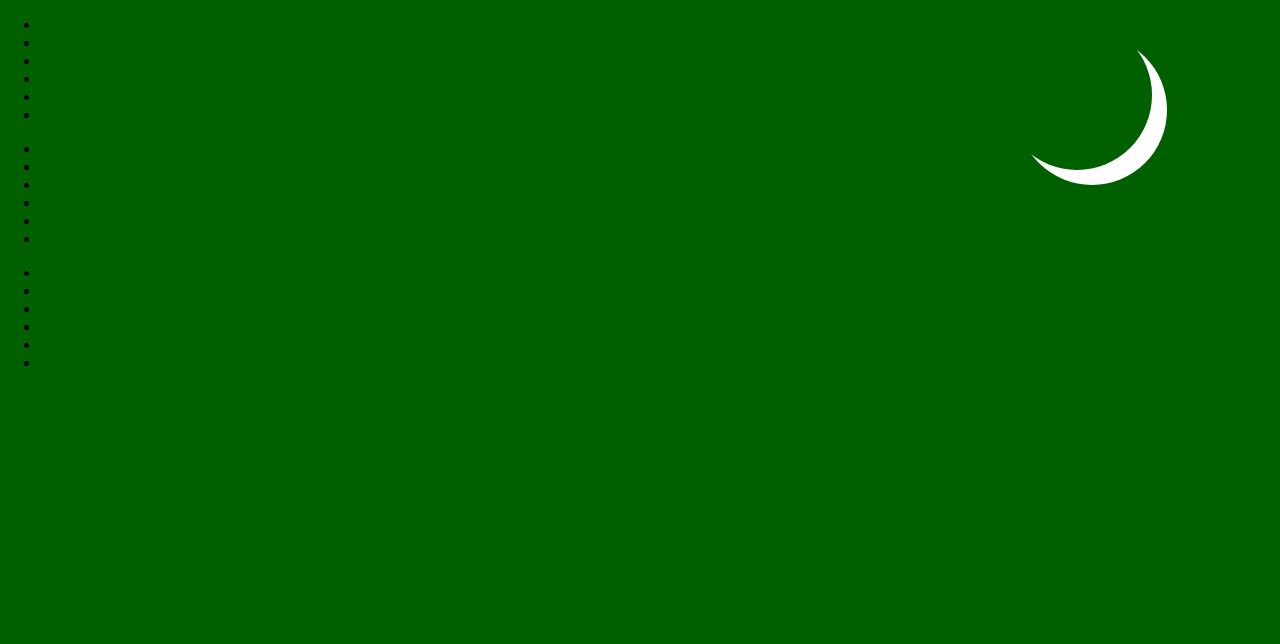
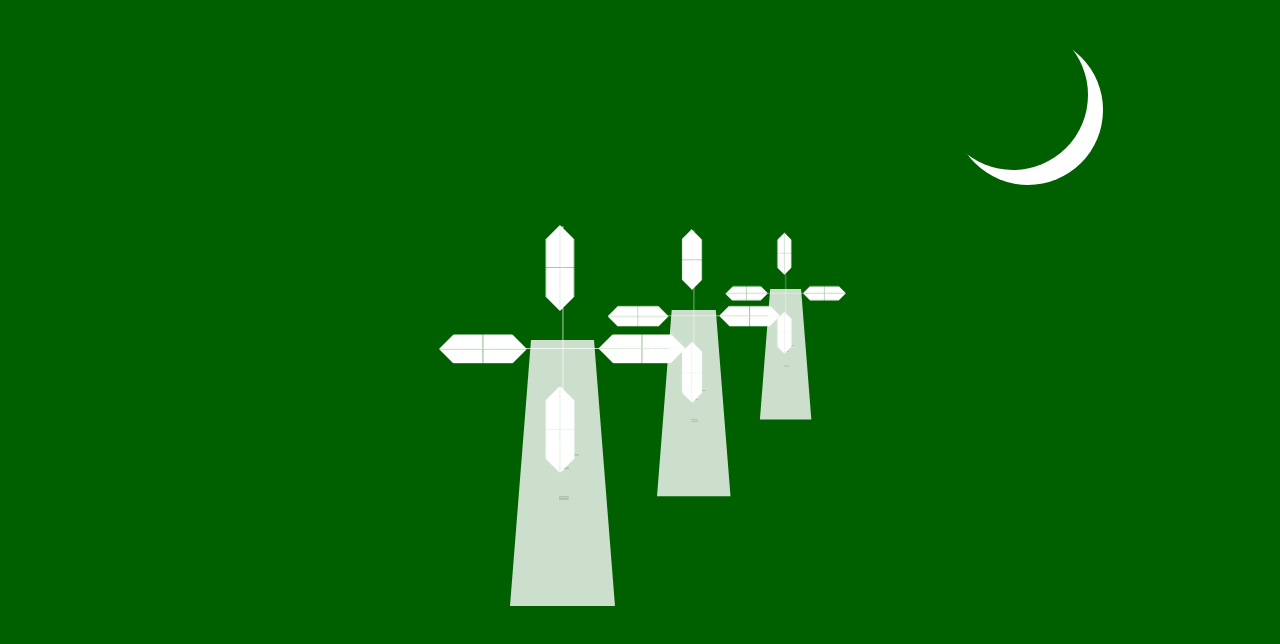
Before and after one commit to zt0417/HTML5-CSS3-Windmill, a plain HTML site: page index.html in a window 1280 px wide. Drawn offline with Linux system fonts and the light colour scheme.

Commit message:
Completed Code

```diff
--- a/css/style.css
+++ b/css/style.css
@@ -10,13 +10,13 @@ body{
 	height: 150px;
 	border-radius: 50%;
 	box-shadow: 15px 15px 0 0 white;
-	right:10%;
-	top: 20px;
+	right:15%;
+	top: 40px;
 	animation: moonMove infinite;
 	animation-duration:2s;
 
-	-webkid-animation: moonMove infinite;
-	-webkid-animation-duration:2s;
+	-webkit-animation: moonMove infinite;
+	-webkit-animation-duration:2s;
 
 }
 
@@ -25,3 +25,197 @@ body{
 	from {top:0px;}
 	to {top:25px;}
 }
+
+.wmd{
+   -webkit-transform: scale(.7);
+	position: absolute;
+	top: 30%;
+	left:300px;
+	-webkit-perspective: 1000px;
+	perspective: 1000px;
+}
+
+.base{
+}
+
+.blades{
+	width: 350px;
+	height: 350px;
+	left: 500px;
+	top: 130px;
+	z-index:2;
+	border-radius: 50%;
+	position: absolute;
+	margin-top: -150px;
+	margin-left: -300px;
+	animation: turn 5s linear infinite;
+}
+
+@keyframes turn{
+	0%{
+		transform:rotate(0deg);
+	}
+
+	100%{
+		transform:rotate(360deg);
+	}
+}
+
+.bladeOne{
+	background: white;
+	position:absolute;
+	width:41px;
+	height:139px;
+	top:-10px;
+	left:150.5px;
+	transform:rotate(0deg);
+	display:inline-block;
+	background:
+		linear-gradient(135deg, transparent 20px, white 0),
+		linear-gradient(225deg, transparent 20px, white 0),
+		linear-gradient(315deg, transparent 20px, white 0),
+		linear-gradient(45deg, transparent  20px,  white 0);
+	background-position: top left, top right, bottom right, bottom left;
+	background-size: 50% 50%;
+	background-repeat: no-repeat;
+}
+
+.bladeTwo{
+	background:white;
+	position:absolute;
+	width:41px;
+	height:139px;
+	top:105.5px;
+	left:41px;
+	transform:rotate(90deg);
+	display:inline-block;
+	background:
+		linear-gradient(135deg, transparent 20px, white 0),
+		linear-gradient(225deg, transparent 20px, white 0),
+		linear-gradient(315deg, transparent 20px, white 0),
+		linear-gradient(45deg, transparent  20px,  white 0);
+	background-position: top left, top right, bottom right, bottom left;
+	background-size: 50% 50%;
+	background-repeat: no-repeat;
+}
+
+.bladeThree{
+	background:white;
+	position:absolute;
+	width:41px;
+	height:139px;
+	top:105.5px;
+	right:41px;
+	transform:rotate(-90deg);
+	display:inline-block;
+	background:
+		linear-gradient(135deg, transparent 20px, white 0),
+		linear-gradient(225deg, transparent 20px, white 0),
+		linear-gradient(315deg, transparent 20px, white 0),
+		linear-gradient(45deg, transparent  20px,  white 0);
+	background-position: top left, top right, bottom right, bottom left;
+	background-size: 50% 50%;
+	background-repeat: no-repeat;
+}
+
+.bladeFour{
+	background:white;
+	position:absolute;
+	width:41px;
+	height:139px;
+	bottom:-10px;
+	left:150.5px;
+	transform:rotate(180deg);
+	display:inline-block;
+	background:
+		linear-gradient(135deg, transparent 20px, white 0),
+		linear-gradient(225deg, transparent 20px, white 0),
+		linear-gradient(315deg, transparent 20px, white 0),
+		linear-gradient(45deg, transparent  20px,  white 0);
+	background-position: top left, top right, bottom right, bottom left;
+	background-size: 50% 50%;
+	background-repeat: no-repeat;
+}
+
+
+.vaneOne{
+	width:1px;
+	height:350px;
+	left:175px;
+	background:white;
+	position:absolute;
+	transform:rotate(90deg);
+}
+
+.vaneTwo{
+	width:1px;
+	height:350px;
+	left:175px;
+	background:white;
+	position:absolute;
+	transform:rotate(180deg);
+}
+
+.vaneThree{
+	width:1px;
+	height:350px;
+	left:175px;
+	background:white;
+	position:absolute;
+	transform:rotate(270deg);
+}
+
+.vaneFour{
+	width:1px;
+	height:350px;
+	left:175px;
+	background:white;
+	position:absolute;
+	transform:rotate(-90deg);
+}
+
+.base .bottom_base{
+	position:absolute;
+	width:90px;
+	height:100px;
+	left:300px;
+	border-right: 30px solid transparent;
+	border-left: 30px solid transparent;
+	border-bottom: 380px solid white;
+	opacity:.8;
+	z-index:-1;
+	top:42.5px;
+}
+
+ul{
+	position:absolute;
+	top:180px;
+	left:-30px;
+}
+li{
+	width:10px;
+	height:10px;
+	background:white;
+	padding:2px;
+	display:block;
+	margin: 30px;
+	box-shadow: inset 0px -2px 0px lightgray;
+}
+
+li:nth-child(2){
+	position:absolute;
+	top:-55px;
+	left:25px;
+}
+
+li:nth-child(1){
+	position:absolute;
+	top:25px;
+	left:55px;
+}
+
+li:nth-child(3){
+	position:absolute;
+	top:85px;
+	left:40px;
+}
--- a/index.html
+++ b/index.html
@@ -8,14 +8,57 @@
 </head>
 <body>
 	<div class="moon"></div>
-	<div class="wmd1">
+	<div class="wmd">
 		<div class="blades">
-			<div class="blade2"></div>
-			<div class="blade1"></div>
-			<div class="vane1"></div>
-			<div class="blade3"></div>
-			<div class="blade4"></div>
-			<div class="vane2"></div>
+			<div class="bladeTwo"></div>
+			<div class="bladeOne"></div>
+			<div class="vaneOne"></div>
+			<div class="bladeThree"></div>
+			<div class="bladeFour"></div>
+			<div class="vaneTwo"></div>
+		</div>
+		<div class="base">
+			<div class="bottom_base">
+				<ul>
+					<li></li>
+					<li></li>
+					<li></li>
+					<li></li>
+					<li></li>
+					<li></li>
+				</ul>
+			</div>
+		</div>
+
+		<div class="wmd">
+			<div class="blades">
+				<div class="bladeTwo"></div>
+				<div class="bladeOne"></div>
+				<div class="vaneOne"></div>
+				<div class="bladeThree"></div>
+				<div class="bladeFour"></div>
+				<div class="vaneTwo"></div>
+			</div>
+			<div class="base">
+				<div class="bottom_base">
+					<ul>
+						<li></li>
+						<li></li>
+						<li></li>
+						<li></li>
+						<li></li>
+						<li></li>
+					</ul>
+				</div>
+			</div>
+			<div class="wmd">
+				<div class="blades">
+					<div class="bladeTwo"></div>
+					<div class="bladeOne"></div>
+					<div class="vaneOne"></div>
+					<div class="bladeThree"></div>
+					<div class="bladeFour"></div>
+					<div class="vaneTwo"></div>
 				</div>
 				<div class="base">
 					<div class="bottom_base">
@@ -30,48 +73,6 @@
 					</div>
 				</div>
 			</div>
-	<div class="wmd1">
-		<div class="blades">
-			<div class="blade2"></div>
-			<div class="blade1"></div>
-			<div class="vane1"></div>
-			<div class="blade3"></div>
-			<div class="blade4"></div>
-			<div class="vane2"></div>
-		</div>
-		<div class="base">
-			<div class="bottom_base">
-				<ul>
-				<li></li>
-				<li></li>
-				<li></li>
-				<li></li>
-				<li></li>
-				<li></li>
-				</ul>
 		</div>
 	</div>
-
-	<div class="wmd1">
-	<div class="blades">
-	<div class="blade2"></div>
-	<div class="blade1"></div>
-	<div class="vane1"></div>
-	<div class="blade3"></div>
-	<div class="blade4"></div>
-	<div class="vane2"></div>
-	</div>
-	<div class="base">
-	<div class="bottom_base">
-	<ul>
-	<li></li>
-	<li></li>
-	<li></li>
-	<li></li>
-	<li></li>
-	<li></li>
-	</ul>
-	</div>
-	</div>
-
 </body>
```
Also changed, not shown: 1 other file. Lines whose indentation alone changed are shown as unchanged.
